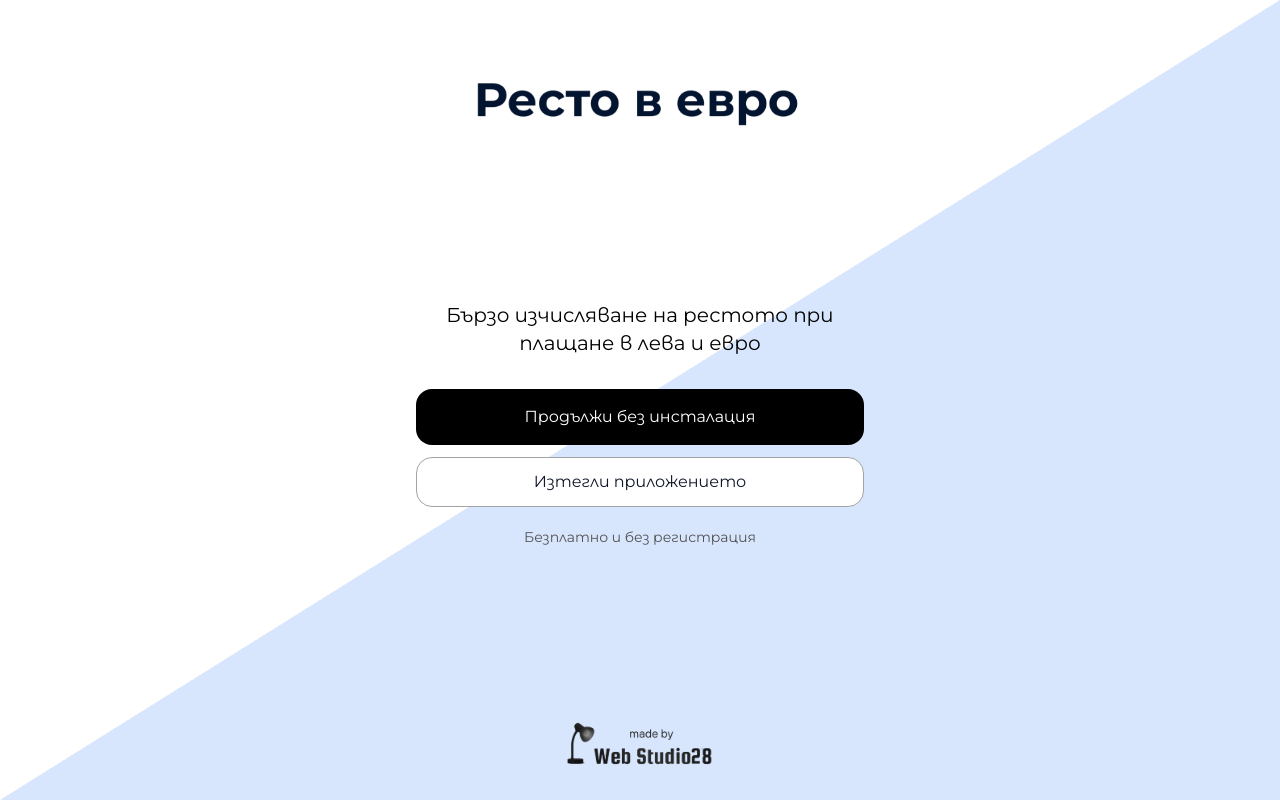
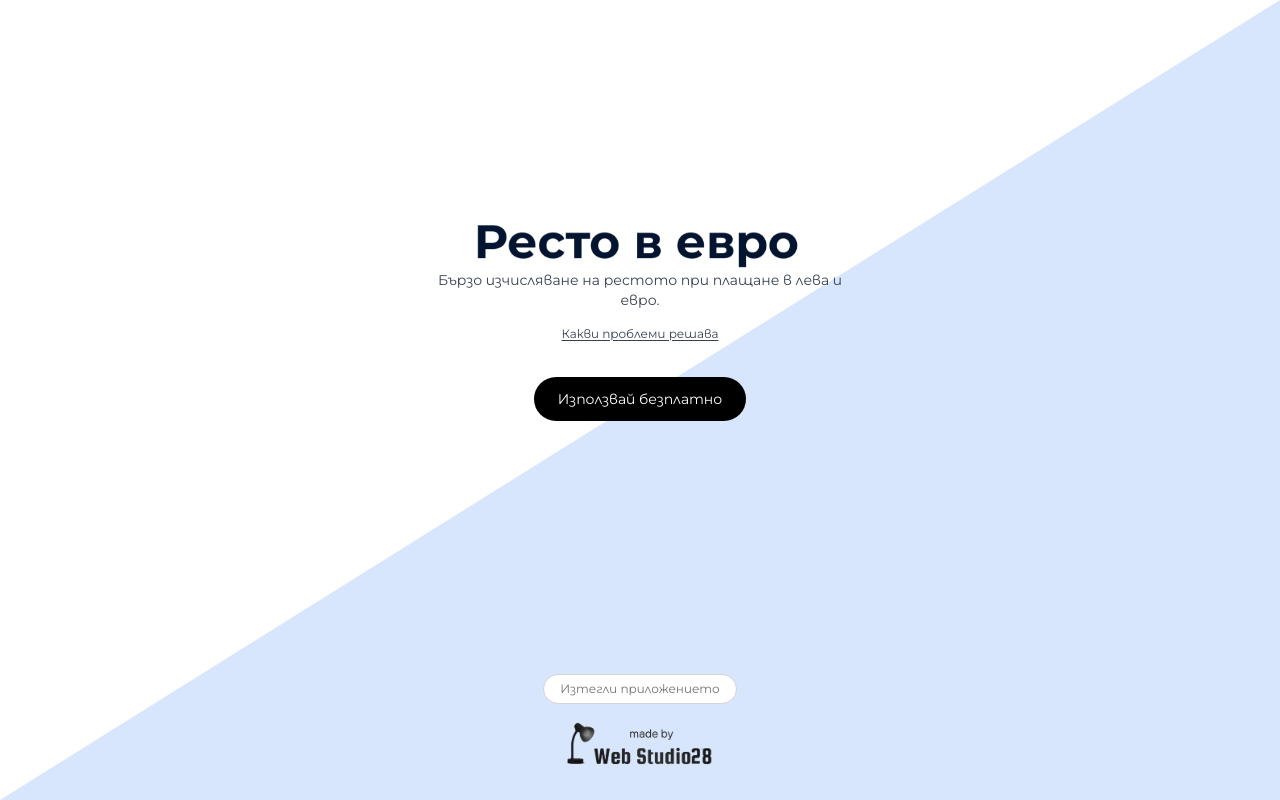
Before and after one commit to webstudio28/resto-v-evro, a React (Vite) app: page / in a window 1280 px wide. Built offline with nearby package versions, Linux system fonts and the light colour scheme.

Commit message:
home oage ready

```diff
--- a/src/components/LandingPage.tsx
+++ b/src/components/LandingPage.tsx
@@ -19,6 +19,7 @@ export function LandingPage() {
   const [deferredPrompt, setDeferredPrompt] = useState<BeforeInstallPromptEvent | null>(globalDeferredPrompt)
   const [showIOSModal, setShowIOSModal] = useState(false)
   const [showAndroidSuccessModal, setShowAndroidSuccessModal] = useState(false)
+  const [showProblemsModal, setShowProblemsModal] = useState(false)
   const [isDark, setIsDark] = useState(false)
 
   // Check if already installed on initial load
@@ -179,43 +180,44 @@ export function LandingPage() {
   return (
     <div className="h-screen flex flex-col overflow-y-auto px-4 bg-white dark:bg-black relative" style={{ height: '100dvh' }}>
       <div className="absolute inset-0 pointer-events-none bg-blue-500/20 dark:bg-blue-950/20" style={{ clipPath: 'polygon(100% 0, 100% 100%, 0 100%)' }}></div>
-      <div className="pt-20 pb-8 relative z-10 flex-shrink-0">
-        <img
-          src={isDark ? lightLogo : darkLogo}
-          alt="webstudi28"
-          className="h-12 mx-auto"
-        />
-      </div>
 
-      <div className="flex-1 flex items-center justify-center relative z-10 min-h-0 py-4">
-        <div className="max-w-md w-full text-center space-y-8">
+      <div className="flex-1 flex items-center justify-center relative z-10 min-h-0">
+        <div className="max-w-md w-full text-center space-y-0">
+          <img
+            src={isDark ? lightLogo : darkLogo}
+            alt="webstudi28"
+            className="h-12 mx-auto"
+          />
           <div className="space-y-4">
-            <p className="text-xl text-black dark:text-white">
-              Бързо изчисляване на рестото при плащане в лева и евро
+            <p className="text-sm text-gray-700 dark:text-white px-4">
+             Бързо изчисляване на рестото при плащане в лева и евро.
             </p>
+            <button
+              onClick={() => setShowProblemsModal(true)}
+              className="text-xs text-gray-700 dark:text-gray-300 hover:text-gray-900 dark:hover:text-gray-100 underline underline-offset-2"
+            >
+              Какви проблеми решава
+            </button>
           </div>
 
-          <div className="space-y-3">
+          <div className="space-y-3 pt-8">
             <button
               onClick={handleContinueWithoutInstall}
-              className="w-full rounded-xl bg-black dark:bg-white text-white dark:text-black px-8 py-4 text-base"
+              className=" rounded-3xl bg-black dark:bg-white text-white dark:text-black px-6 py-3 text-sm"
             >
-              Продължи без инсталация
+              Използвай безплатно
             </button>
-            <button
-              onClick={handleDownload}
-              className="w-full rounded-xl bg-white dark:bg-black border border-neutral-400 dark:border-neutral-600 px-8 py-3 text-base"
-            >
-              Изтегли приложението
-            </button>
-            <p className="text-sm text-neutral-600 dark:text-neutral-400 pt-2">
-              Безплатно и без регистрация
-            </p>
           </div>
         </div>
       </div>
 
-      <div className="py-8 relative z-10 flex-shrink-0">
+      <div className="py-8 relative z-10 flex-shrink-0 space-y-4">
+        <button
+          onClick={handleDownload}
+          className="text-xs text-neutral-500 dark:text-neutral-400 hover:text-neutral-700 dark:hover:text-neutral-300 px-4 py-1.5 rounded-full border border-neutral-300 dark:border-neutral-600 hover:border-neutral-400 dark:hover:border-neutral-500 bg-white dark:bg-black transition-colors mx-auto block"
+        >
+          Изтегли приложението
+        </button>
         <a
           href="https://www.webstudio28.com"
           target="_blank"
@@ -242,6 +244,43 @@ export function LandingPage() {
         appName="resto26"
         isMobile={isMobileDevice()}
       />
+      {showProblemsModal && (
+        <div
+          className="fixed inset-0 z-50 flex items-center justify-center bg-black/50 px-4"
+          onClick={() => setShowProblemsModal(false)}
+        >
+          <div
+            className="bg-white dark:bg-black border border-neutral-300 dark:border-neutral-700 max-w-md w-full p-6 space-y-4 rounded-xl"
+            onClick={(e) => e.stopPropagation()}
+          >
+            <div className="space-y-3">
+              <h3 className="text-lg font-medium text-black dark:text-white">
+                Автоматично пресмятане на:
+              </h3>
+              <ul className="space-y-2 text-sm text-black dark:text-white">
+                <li className="flex items-start">
+                  <span className="mr-2">1.</span>
+                  <span>Плащане в лева, но рестото е в евро</span>
+                </li>
+                <li className="flex items-start">
+                  <span className="mr-2">2.</span>
+                  <span>Плащане комбинирано от лева и евро, но рестото е в евро</span>
+                </li>
+                <li className="flex items-start">
+                  <span className="mr-2">3.</span>
+                  <span>В касата няма достатъчно евро, затова рестото е в лева</span>
+                </li>
+              </ul>
+            </div>
+            <button
+              onClick={() => setShowProblemsModal(false)}
+              className="w-full rounded-xl bg-white dark:bg-black border border-neutral-400 dark:border-neutral-600 px-8 py-3 text-base"
+            >
+              Затвори
+            </button>
+          </div>
+        </div>
+      )}
     </div>
   )
 }
```
